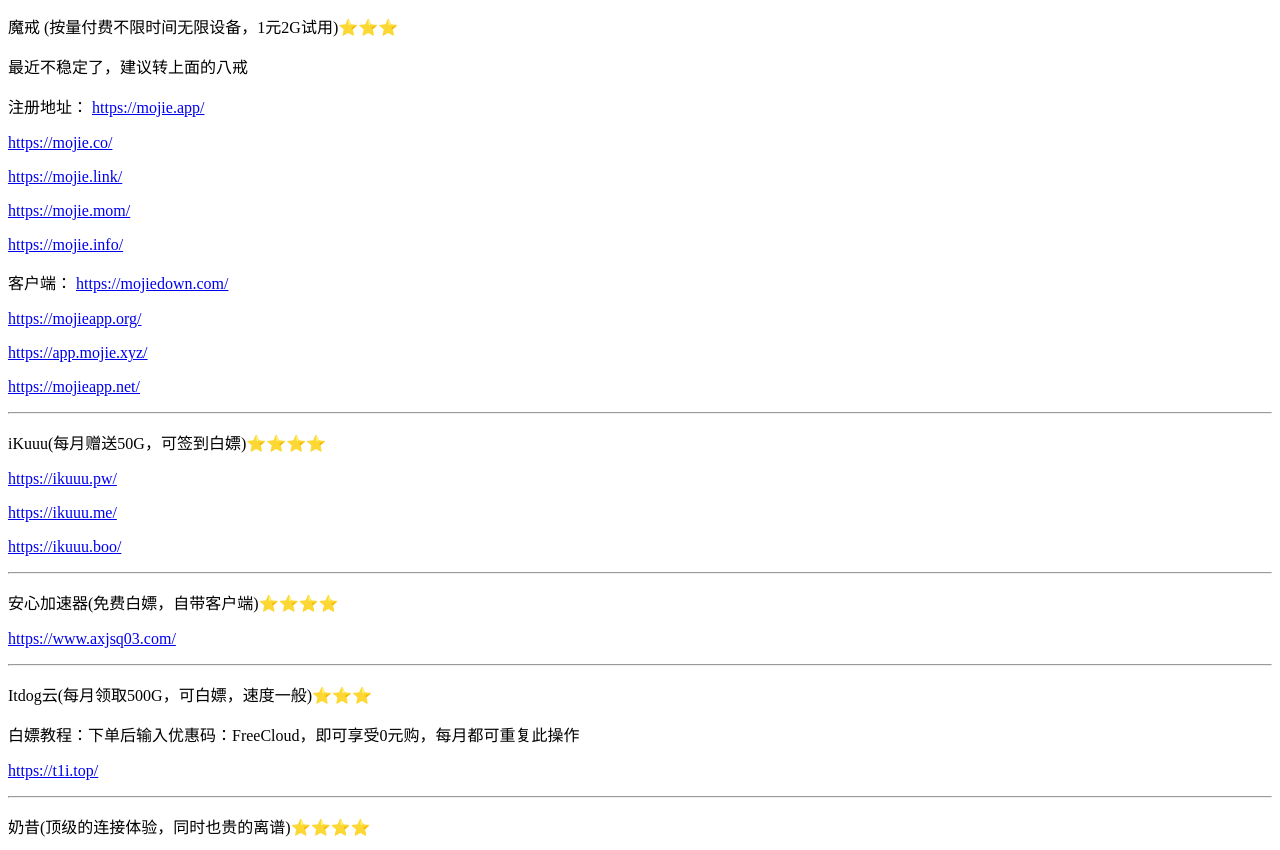
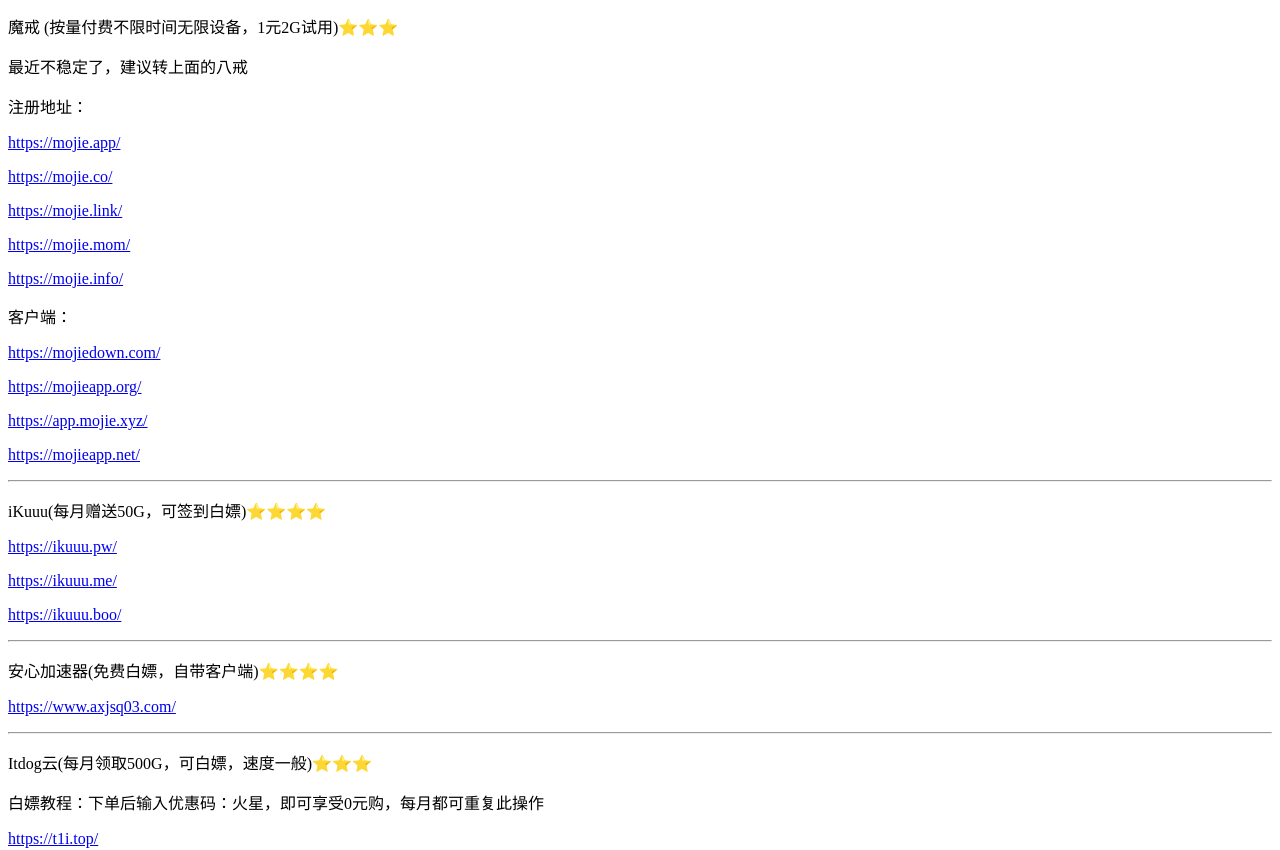
Before and after one commit to xxopp/xxopp.github.io, a plain HTML site: page t/index.html in a window 1280 px wide. Shown: the part 1381-2231 px from the top of the page. Drawn offline with Linux system fonts and the light colour scheme.

Commit message:
Update index.html

```diff
--- a/t/index.html
+++ b/t/index.html
@@ -62,16 +62,14 @@
     <hr>
     <p>魔戒 (按量付费不限时间无限设备，1元2G试用)⭐️⭐️⭐️</p>
     <p>最近不稳定了，建议转上面的八戒</p>
-    <p>注册地址：
-        <a href="https://mojie.app/register?aff=zJu3QeCP" target="_blank">https://mojie.app/</a>
-    </p>
+    <p>注册地址：</p>
+    <p><a href="https://mojie.app/register?aff=zJu3QeCP" target="_blank">https://mojie.app/</a></p>
     <p><a href="https://mojie.co/register?aff=zJu3QeCP" target="_blank">https://mojie.co/</a></p>
     <p><a href="https://mojie.link/#/register?code=zJu3QeCP" target="_blank">https://mojie.link/</a></p>
     <p><a href="https://mojie.mom/#/register?code=zJu3QeCP" target="_blank">https://mojie.mom/</a></p>
     <p><a href="https://mojie.info/#/register?code=zJu3QeCP" target="_blank">https://mojie.info/</a></p>
-    <p>客户端：
-        <a href="https://mojiedown.com/" target="_blank">https://mojiedown.com/</a>
-    </p>
+    <p>客户端：</p>
+    <p><a href="https://mojiedown.com/" target="_blank">https://mojiedown.com/</a></p>
     <p><a href="https://mojieapp.org/" target="_blank">https://mojieapp.org/</a></p>
     <p><a href="https://app.mojie.xyz/" target="_blank">https://app.mojie.xyz/</a></p>
     <p><a href="https://mojieapp.net/" target="_blank">https://mojieapp.net/</a></p>
@@ -85,7 +83,7 @@
     <p><a href="https://www.axjsq03.com/" target="_blank">https://www.axjsq03.com/</a></p>
     <hr>
     <p>Itdog云(每月领取500G，可白嫖，速度一般)⭐️⭐️⭐️</p>
-    <p>白嫖教程：下单后输入优惠码：FreeCloud，即可享受0元购，每月都可重复此操作</p>
+    <p>白嫖教程：下单后输入优惠码：火星，即可享受0元购，每月都可重复此操作</p>
     <p><a href="https://user.t1i.top/#/register?code=epg6TMVA" target="_blank">https://t1i.top/</a>
     </p>
     <hr>
```
